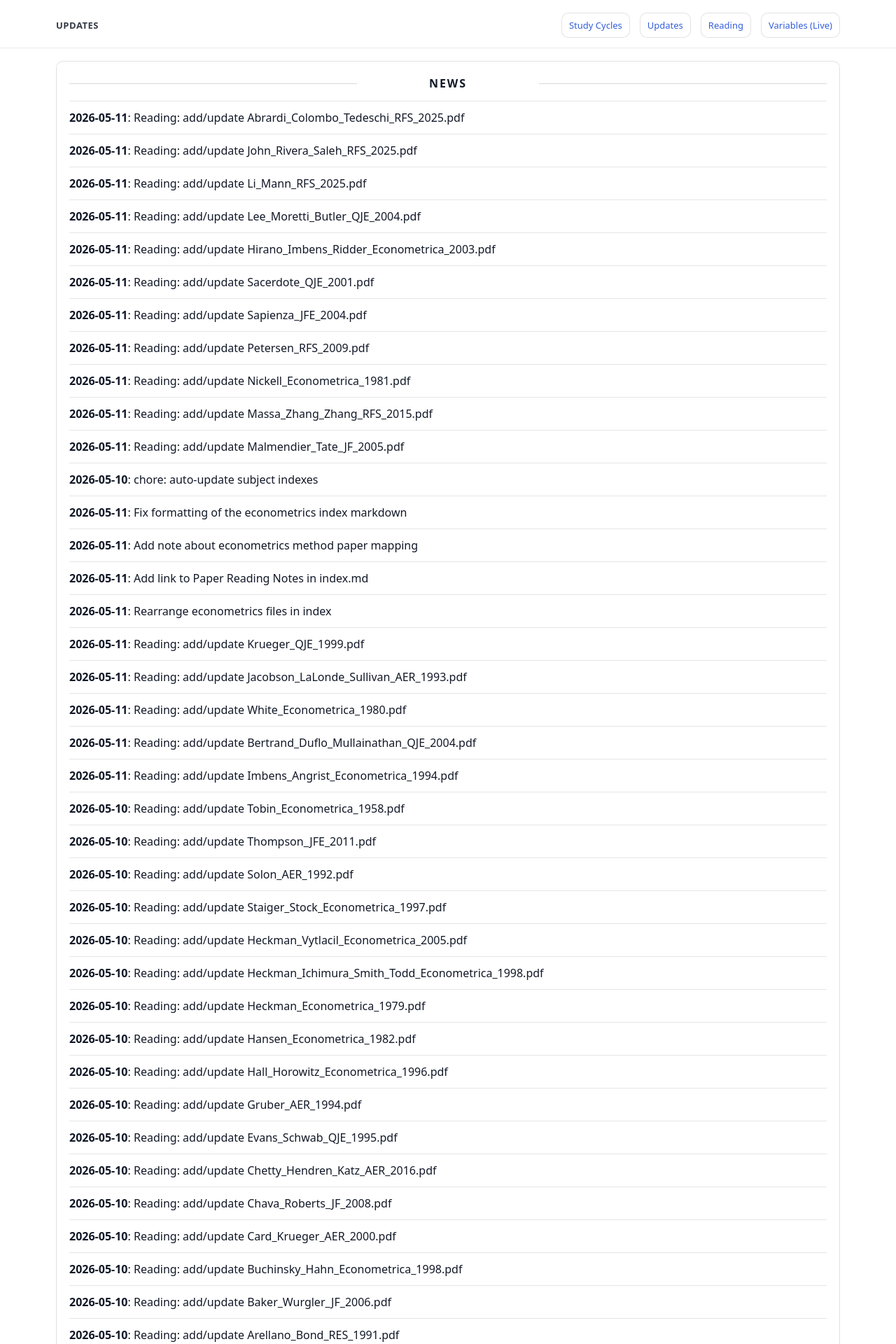
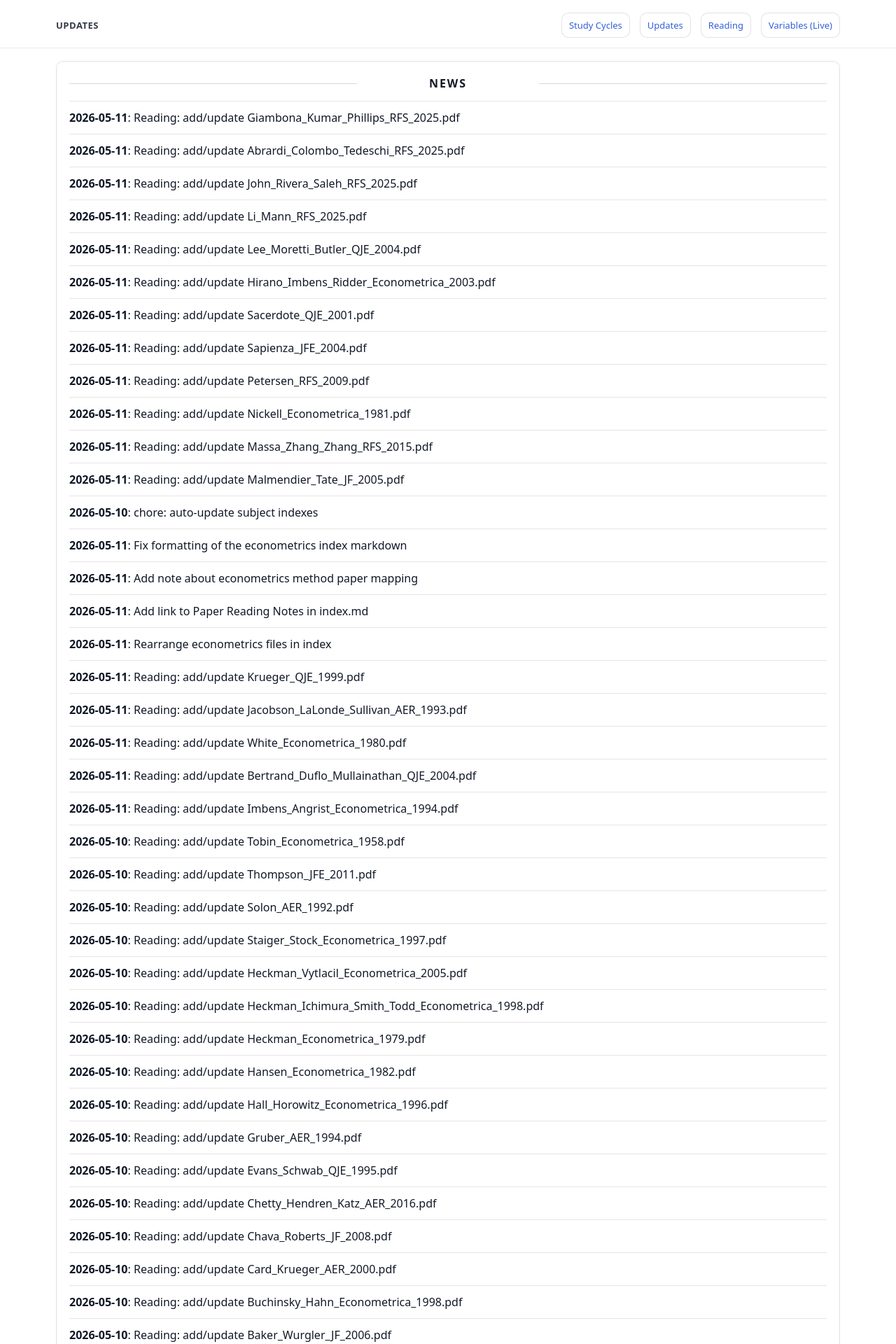
Before and after one commit to yaxinzn/study-archive, a Jekyll site: the page built from updates/index.md, in a window 1280 px wide. Shown: the top 1920 px of the page at 70% size. Built offline with Jekyll 4.4.1, drawn with Linux system fonts in a browser that asks for light colours; some of the changed text lies outside the part shown.

Commit message:
chore: update NEWS feed

```diff
--- a/_data/news.yml
+++ b/_data/news.yml
@@ -1,4 +1,7 @@
 # Auto-generated update history (sorted newest -> oldest). Do not edit manually.
+- ts: "1778487155"
+  date: "2026-05-11"
+  title: "Reading: add/update Giambona_Kumar_Phillips_RFS_2025.pdf"
 - ts: "1778487068"
   date: "2026-05-11"
   title: "Reading: add/update Abrardi_Colombo_Tedeschi_RFS_2025.pdf"
```
